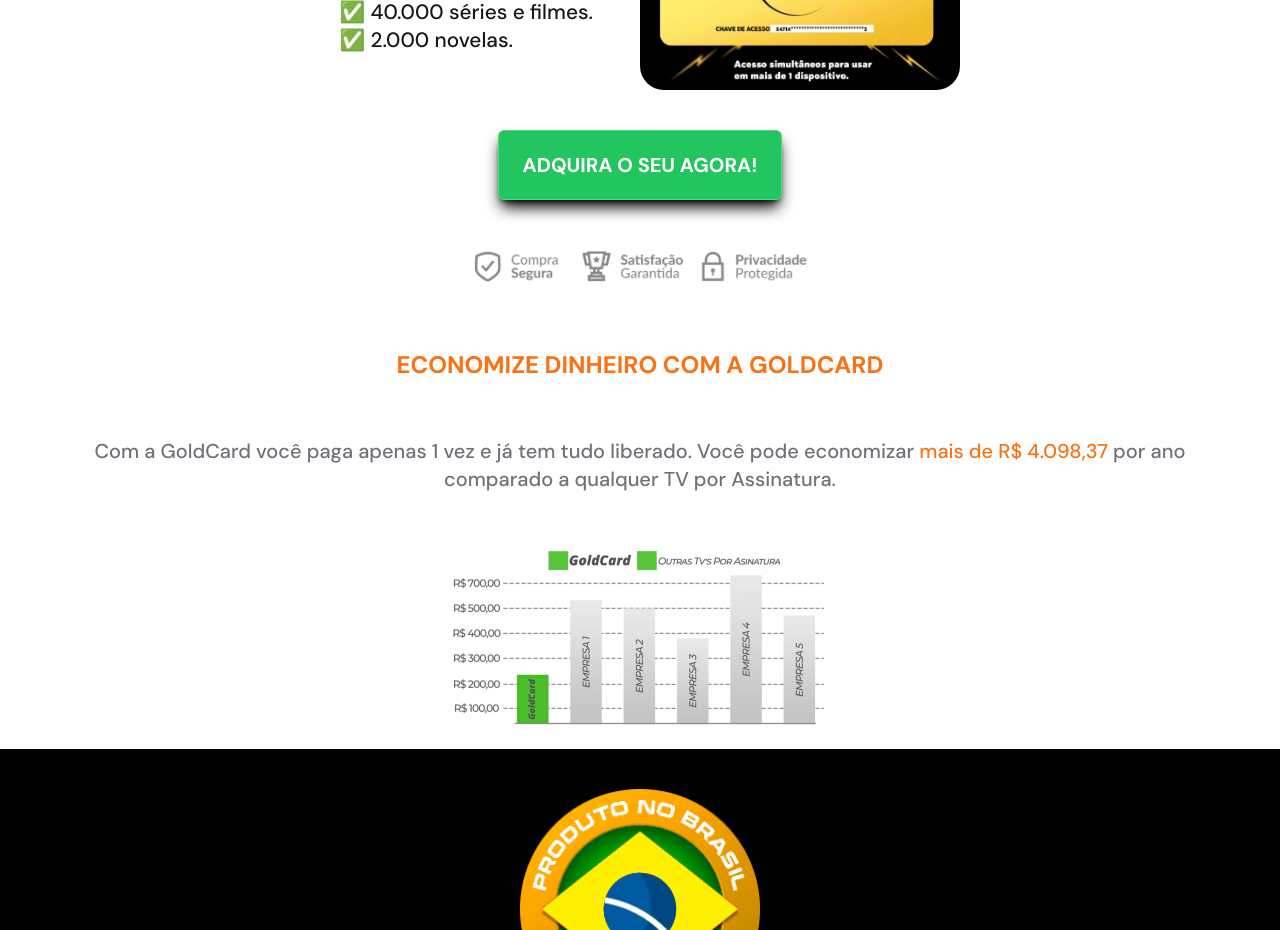
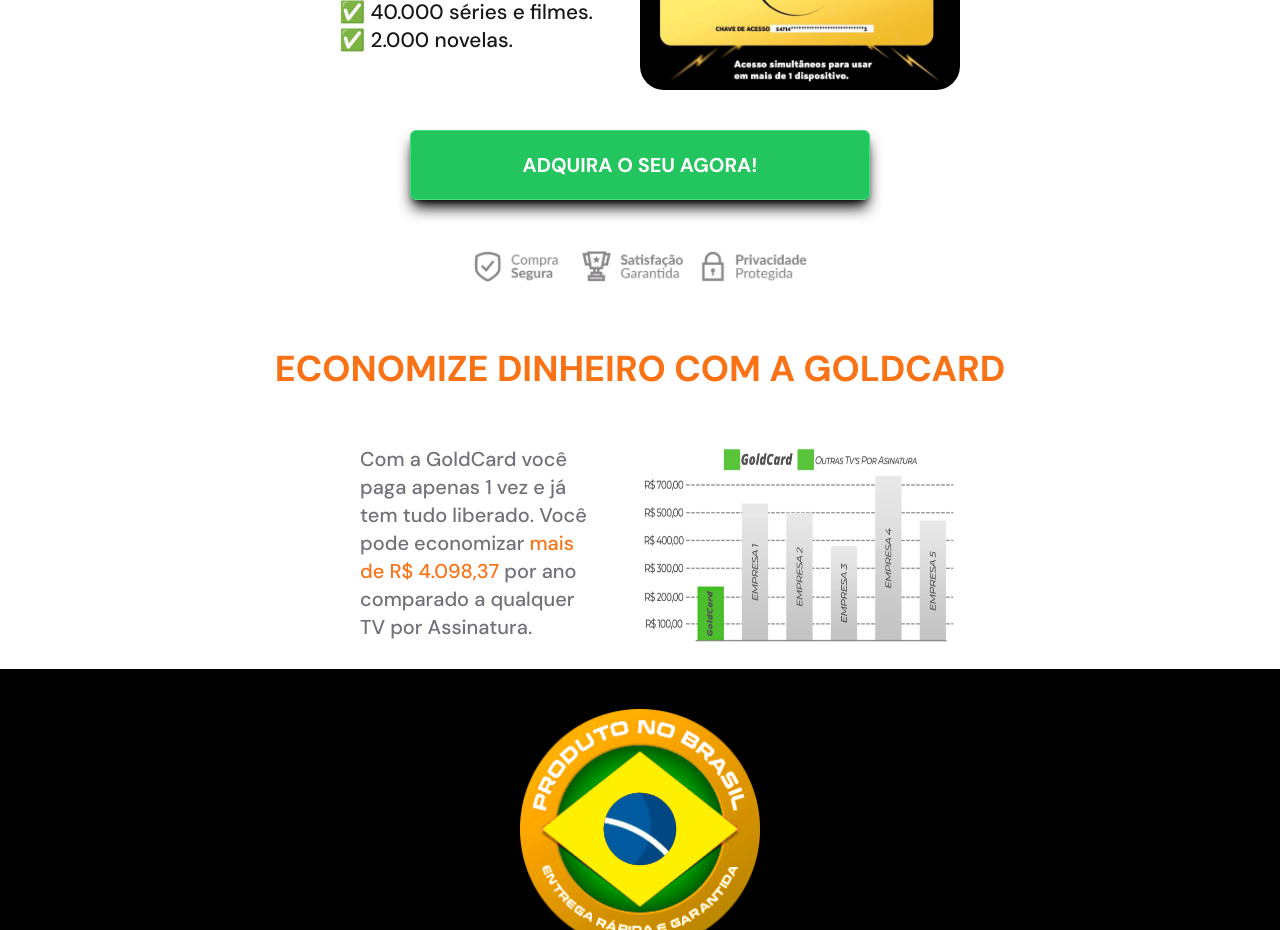
Before and after one commit to matheusrodrigues1/cardgld, a Next.js app: page / in a window 1280 px wide. Shown: the part 2680-3610 px from the top of the page. Built offline with nearby package versions, Linux system fonts and the light colour scheme.

Commit message:
responsividade

```diff
--- a/src/components/Info.tsx
+++ b/src/components/Info.tsx
@@ -34,7 +34,7 @@
         />
       </div>
       <Link href="/hello">
-        <button className="px-6 py-5 mt-10 border text-white font-bold text-xl border-green-400 bg-green-500 shadow-lg shadow-black rounded-md">
+        <button className="px-6 md:px-28 py-5 mt-10 border text-white font-bold text-xl border-green-400 bg-green-500 shadow-lg shadow-black rounded-md md:hover:scale-105 md:focus:scale-105">
           ADQUIRA O SEU AGORA!
         </button>
       </Link>
@@ -43,16 +43,23 @@
         className="w-[22rem] rounded-3xl mt-10"
         alt="img"
       />
-      <span className="text-2xl text-orange-500 text-center font-bold mt-14">
+      <span className="text-2xl text-orange-500 text-center font-bold mt-14 md:text-4xl md:pr-5 md:pl-5">
         ECONOMIZE DINHEIRO COM A GOLDCARD
       </span>
-      <p className="text-center text-zinc-500 font-medium pl-10 pr-10 text-xl mt-14">
-        Com a GoldCard você paga apenas 1 vez e já tem tudo liberado. Você pode
-        economizar <span className="text-orange-500">mais de R$ 4.098,37</span>{" "}
-        por ano comparado a qualquer TV por Assinatura.
-      </p>
+      <div className="flex flex-col md:flex-row md:max-w-screen-sm">
+        <p className="text-center text-zinc-500 font-medium pl-10 pr-10 text-xl mt-14 md:text-left">
+          Com a GoldCard você paga apenas 1 vez e já tem tudo liberado. Você
+          pode economizar{" "}
+          <span className="text-orange-500">mais de R$ 4.098,37</span> por ano
+          comparado a qualquer TV por Assinatura.
+        </p>
 
-      <Image src={Grafico} className="w-[24rem] rounded-3xl mt-10" alt="img" />
+        <Image
+          src={Grafico}
+          className="w-[24rem] rounded-3xl mt-10 md:w-[20rem] md:h-[15rem]"
+          alt="img"
+        />
+      </div>
     </div>
   );
 };
```
